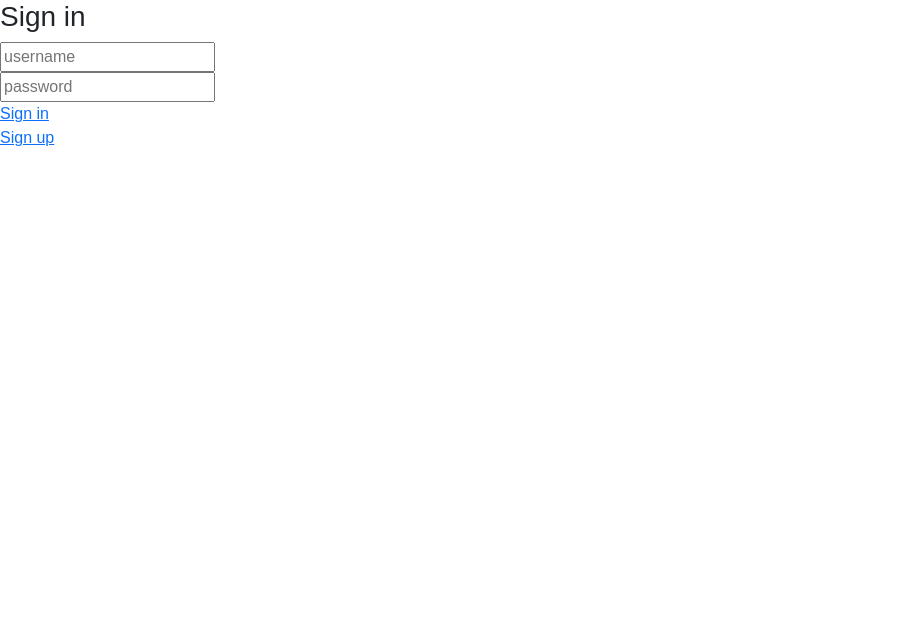
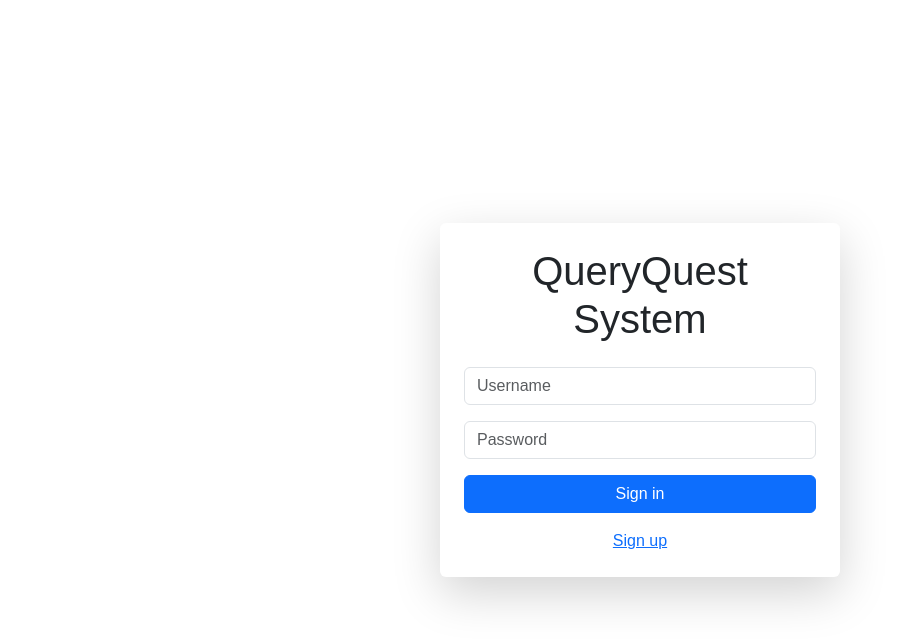
Before and after one commit to joyxxi/QueryQuest-5200-Database, a React (Create React App) app in the folder queryquest_react_web_app/: page /Signup#/QueryQuest/Signin in a window 1280 px wide. Shown: the top 644 px of the page, without its empty margins (0-916 px from the left). Built offline with nearby package versions, Linux system fonts and the light colour scheme.

Commit message:
update signin, signup, profile style

```diff
--- a/queryquest_react_web_app/src/QueryQuest/Account/Profile.tsx
+++ b/queryquest_react_web_app/src/QueryQuest/Account/Profile.tsx
@@ -1,26 +1,44 @@
 import { Link } from "react-router-dom";
+
 export default function Profile() {
   return (
-    <div id="wd-profile-screen">
-      <h3>Profile</h3>
-      <input id="wd-profile-username" value="alice" placeholder="username" />
-      <br />
+    <div id="wd-profile-screen" className="d-flex align-items-center">
+      <div
+        className="p-4 rounded shadow-lg bg-white"
+        style={{ width: "350px" }}
+      >
+        <h3 className="text-center mb-4">Profile</h3>
+
+        <input
+          id="wd-profile-username"
+          className="form-control mb-3"
+          value="alice"
+          placeholder="Username"
+        />
         <input
           id="wd-profile-password"
+          className="form-control mb-3"
           value="123"
-        placeholder="password"
+          placeholder="Password"
           type="password"
         />
-      <br />
-      <input id="wd-profile-email" value="alice@wonderland" type="email" />
-      <br />
-      <select id="wd-profile-role">
+        <input
+          id="wd-profile-email"
+          className="form-control mb-3"
+          value="alice@wonderland"
+          type="email"
+        />
+
+        <select id="wd-profile-role" className="form-select mb-3">
           <option value="ADMIN">Admin</option>
           <option value="INSTRUCTOR">Instructor</option>
           <option value="STUDENT">Student</option>
         </select>
-      <br />
-      <Link to="/QueryQuest/Signin">Sign out</Link>
+
+        <Link to="/QueryQuest/Signin" className="btn btn-danger w-100">
+          Sign Out
+        </Link>
+      </div>
     </div>
   );
 }
--- a/queryquest_react_web_app/src/QueryQuest/Account/Signin.tsx
+++ b/queryquest_react_web_app/src/QueryQuest/Account/Signin.tsx
@@ -1,23 +1,40 @@
 import { Link } from "react-router-dom";
+
 export default function Signin() {
   return (
-    <div id="wd-signin-screen">
-      <h3>Sign in</h3>
-      <input id="wd-signin-username" placeholder="username" /> <br />
+    <div
+      id="wd-signin-screen"
+      className="d-flex justify-content-center align-items-center vh-100"
+    >
+      <div
+        className="p-4 rounded shadow-lg bg-white"
+        style={{ width: "400px" }}
+      >
+        <h1 className="text-center mb-4">QueryQuest System</h1>
+        <input
+          id="wd-signin-username"
+          placeholder="Username"
+          className="form-control mb-3"
+        />
         <input
           id="wd-signin-password"
-        placeholder="password"
+          placeholder="Password"
           type="password"
-      />{" "}
-      <br />
-      <Link id="wd-signin-btn" to="/QueryQuest/Account">
-        {" "}
-        Sign in{" "}
-      </Link>{" "}
-      <br />
+          className="form-control mb-3"
+        />
+        <Link
+          id="wd-signin-btn"
+          to="/QueryQuest/Account"
+          className="btn btn-primary w-100"
+        >
+          Sign in
+        </Link>
+        <div className="text-center mt-3">
           <Link id="wd-signup-link" to="/QueryQuest/Signup">
             Sign up
           </Link>
         </div>
+      </div>
+    </div>
   );
 }
--- a/queryquest_react_web_app/src/QueryQuest/Account/Signup.tsx
+++ b/queryquest_react_web_app/src/QueryQuest/Account/Signup.tsx
@@ -1,26 +1,46 @@
 import React from "react";
 import { Link } from "react-router-dom";
+
 export default function Signup() {
   return (
-    <div id="wd-signup-screen">
-      <h3>Sign up</h3>
-      <input placeholder="username" />
-      <br />
-      <input placeholder="email" type="email" />
-      <br />
-      <select id="wd-signup-role">
-        <option value="ADMIN">Admin</option>
-        <option value="INSTRUCTOR">Instructor</option>
-        <option value="STUDENT">Student</option>
-      </select>
-      <br />
-      <input placeholder="password" type="password" />
-      <br />
-      <input placeholder="verify password" type="password" />
-      <br />
-      <Link to="/QueryQuest/Account"> Sign up </Link>
-      <br />
-      <Link to="/QueryQuest/Signin">Sign in</Link>
+    <div
+      id="wd-signup-screen"
+      className="d-flex justify-content-center align-items-center vh-100"
+    >
+      <div
+        className="p-4 rounded shadow-lg bg-white"
+        style={{ width: "350px" }}
+      >
+        <h3 className="text-center mb-4">Sign Up</h3>
+
+        <input className="form-control mb-3" placeholder="Username" />
+        <input className="form-control mb-3" placeholder="Email" type="email" />
+
+        <select id="wd-signup-role" className="form-select mb-3">
+          <option value="ADMIN">Admin</option>
+          <option value="INSTRUCTOR">Instructor</option>
+          <option value="STUDENT">Student</option>
+        </select>
+
+        <input
+          className="form-control mb-3"
+          placeholder="Password"
+          type="password"
+        />
+        <input
+          className="form-control mb-3"
+          placeholder="Verify Password"
+          type="password"
+        />
+
+        <Link to="/QueryQuest/Account" className="btn btn-primary w-100">
+          Sign Up
+        </Link>
+
+        <div className="text-center mt-3">
+          <Link to="/QueryQuest/Signin">Already have an account? Sign in</Link>
+        </div>
+      </div>
     </div>
   );
 }
```
Lines whose indentation alone changed are shown as unchanged.
